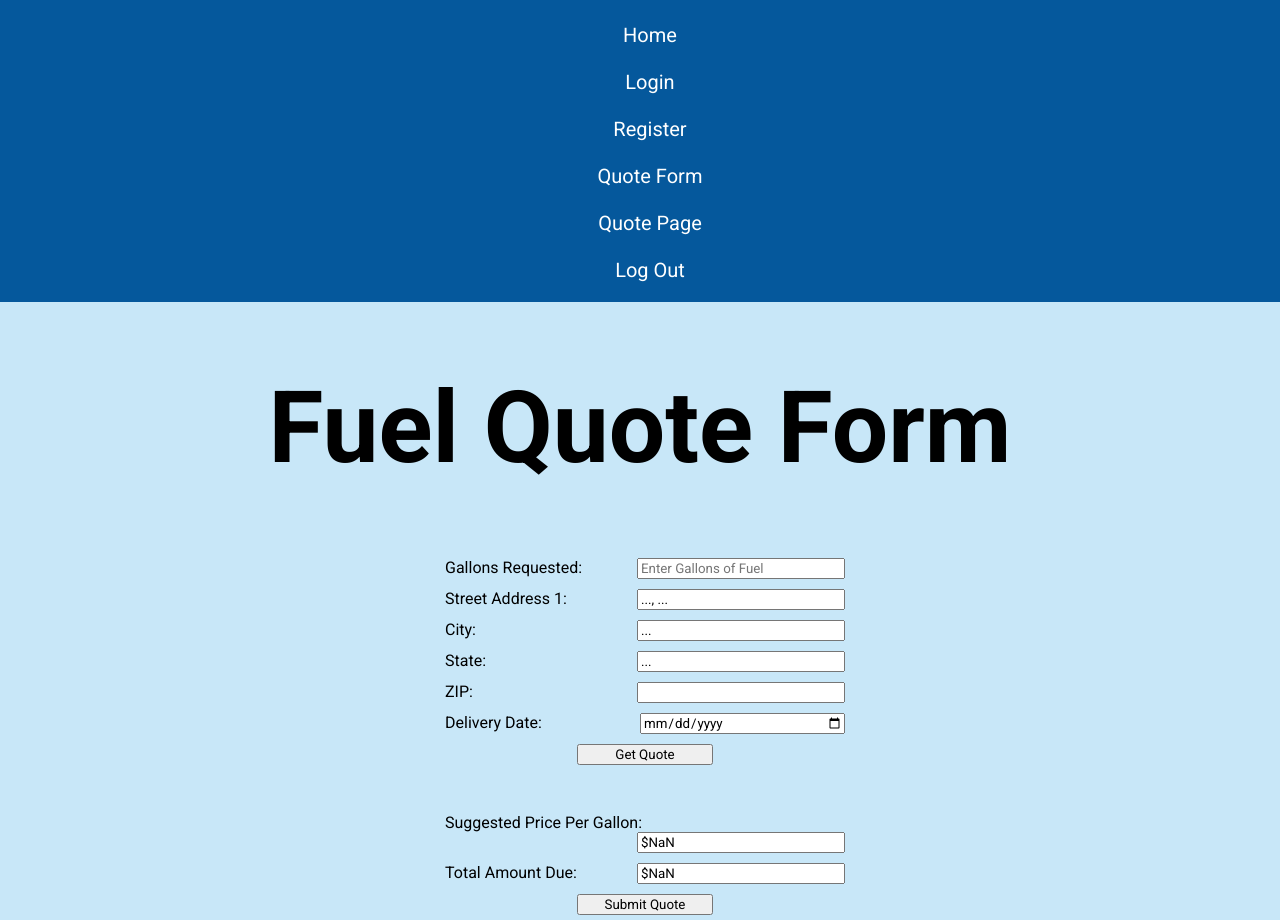
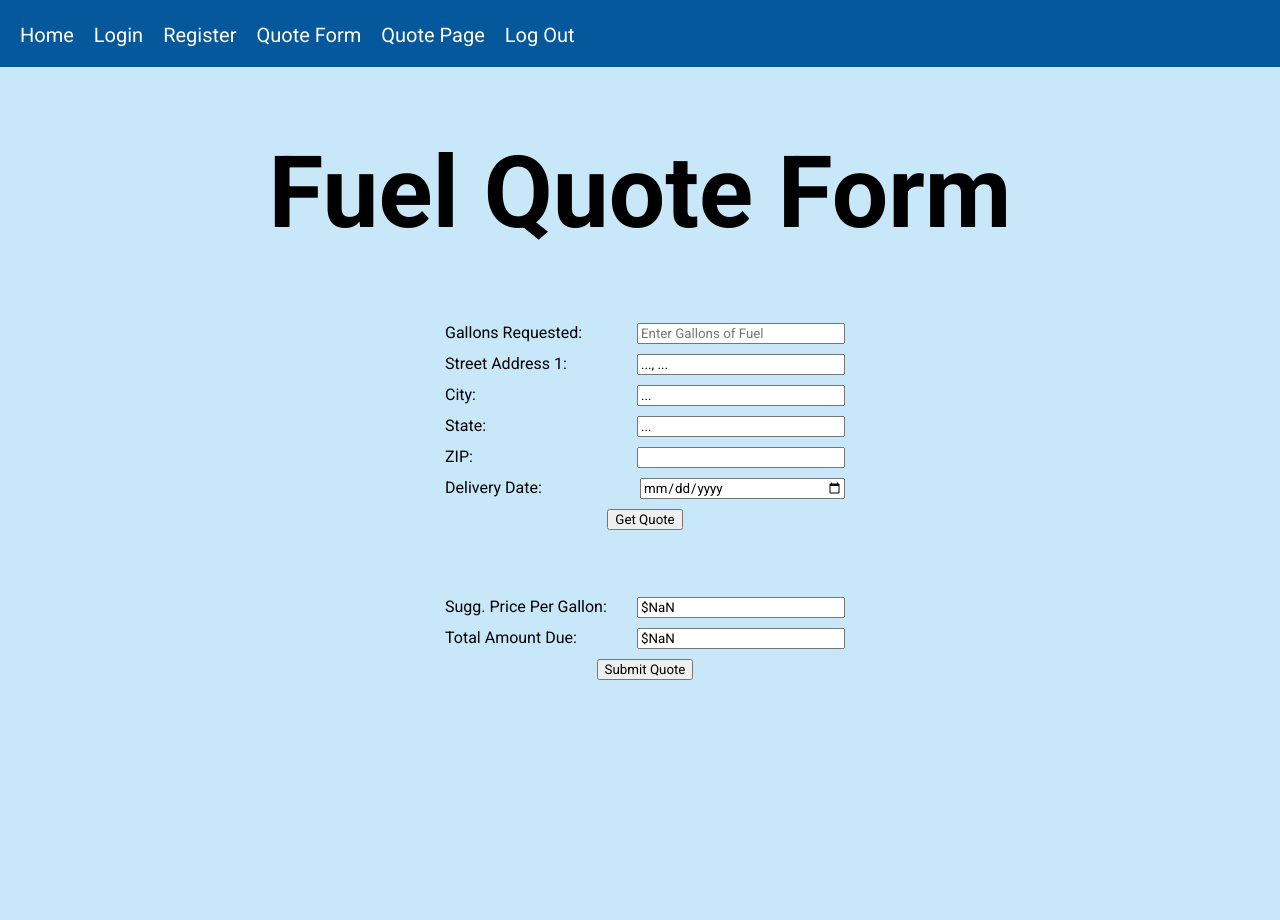
Before and after one commit to Gnome67/COSC-4353-SPRING-2024, a React (Create React App) app in the folder client/: page /quote in a window 1280 px wide. After the commit the page ends 800 px from the top, so only its background shows below. Built offline with nearby package versions, Linux system fonts and the light colour scheme; no server answers; sample sign-in values are in the browser's storage.

Commit message:
more clean-up

```diff
--- a/client/src/Pages/fuelQuoteForm.css
+++ b/client/src/Pages/fuelQuoteForm.css
@@ -4,7 +4,7 @@
     font-family: "Roboto", sans-serif;
 }
 
-header {
+#grid-container header {
     background-color: #666;
     padding: 10px;
     font-size: 35px;
@@ -21,7 +21,7 @@ header {
     padding:10px;
   }
 
-  h1 {
+  #grid-container  h1 {
     text-align:center;
   }
 
@@ -37,14 +37,14 @@ header {
 
   }
 
-  label {width:50%;}
+  #grid-container  label {width:50%;}
 
-  input {
+  #grid-container  input {
     width: 50%;
     float:right;
   }
 
-  button {width:100%;}
+
 
   #grid-container > div { padding:5px; text-align:left;min-width:100%;}
 
--- a/client/src/Pages/fuelQuoteForm.js
+++ b/client/src/Pages/fuelQuoteForm.js
@@ -132,12 +132,12 @@ export default function FuelQuoteForm() {
                         <label for="date">Delivery Date: </label>
                         <input type="date" name='delivery_date' min={new Date().toISOString().split('T')[0]} onChange={handleDateChange} required/>
                     </div>
-                    <div id = "grid-h"><button type="submit" onSubmit={handleGetQuote}>Get Quote</button><br></br><br></br><br></br></div>
+                    <div id = "grid-h"><center><button className="center-button" type="submit" onSubmit={handleGetQuote}>Get Quote</button></center><br></br><br></br><br></br></div>
                 </div>
             </form>
             <form id="grid-container" onSubmit={handleQuoteSubmit}>
                 <div id = "grid-i">
-                    <label for="">Suggested Price Per Gallon: </label>
+                    <label for="">Sugg. Price Per Gallon: </label>
                     <input type='text' id='suggested_gallon_price' name='suggested_gallon_price' value={formatter.format(quote.price)} readOnly/>
                     </div>
                     <div id = "grid-j">
@@ -145,7 +145,7 @@ export default function FuelQuoteForm() {
                         <input type='text' id='total_cost' name='total_cost' placeholder='$' value={formatter.format(quote.due)} readOnly />
                     </div>
                     <div id = "grid-k">
-                        <button type='submit' onSubmit={handleQuoteSubmit}>Submit Quote</button>
+                        <center><button className="center-button" type='submit' onSubmit={handleQuoteSubmit}>Submit Quote</button></center>
                     </div>
             </form>
         </div>
```
